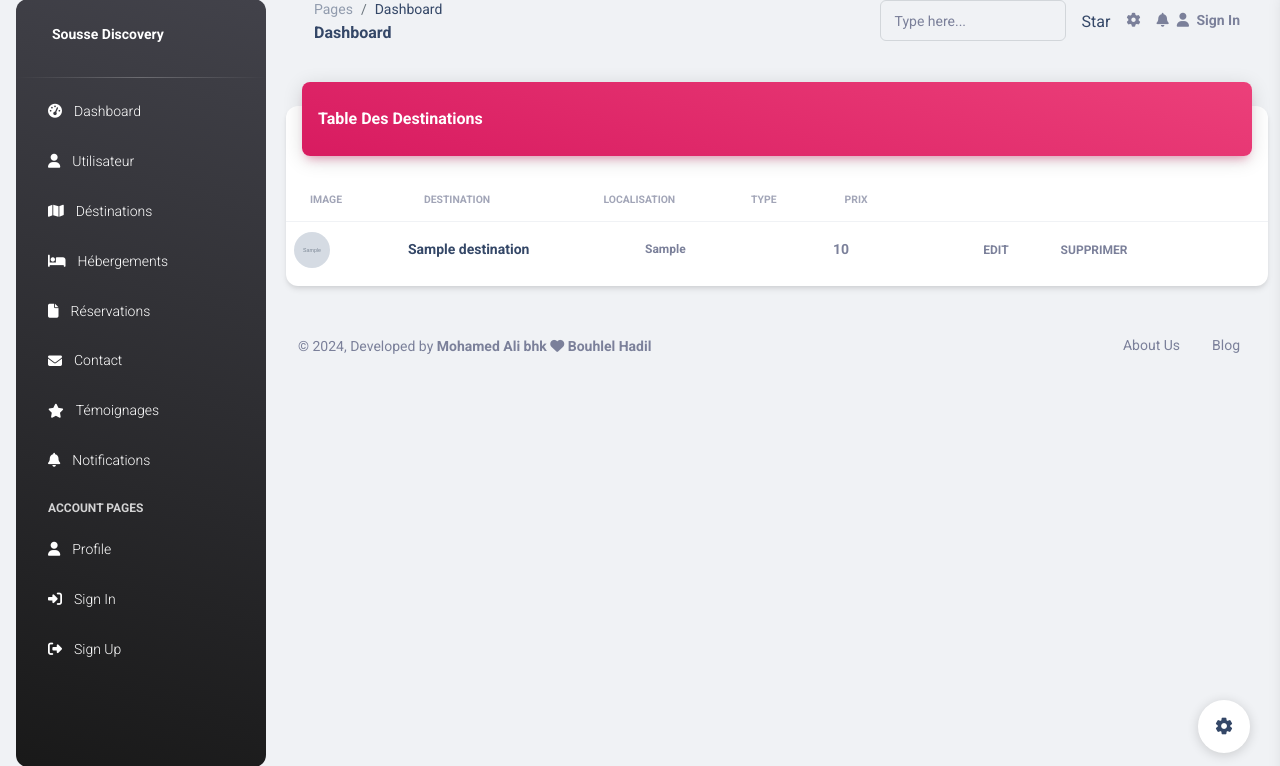
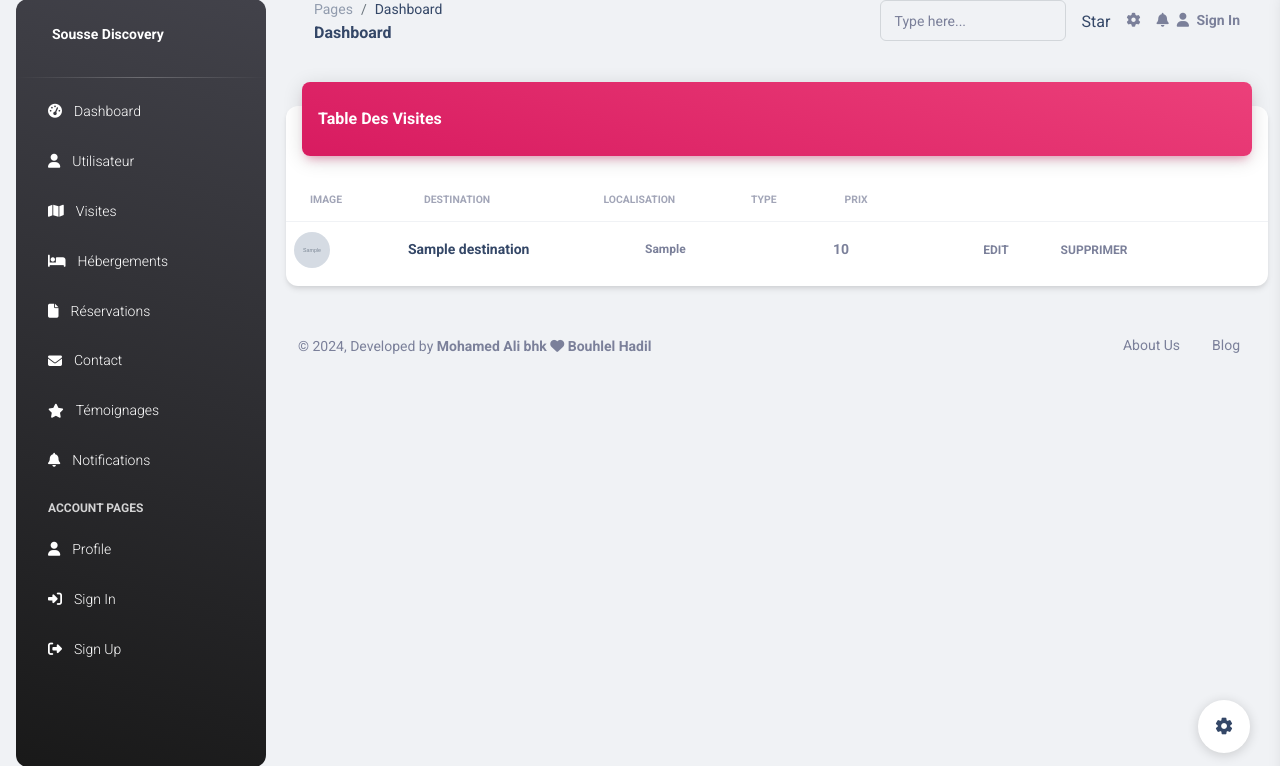
Before and after one commit to hadilbl/SousseDiscovery, a PHP site: page /connexion/destination.php in a window 1280 px wide. Shown: the part 17-783 px from the top of the page. Run offline with PHP 8.4, Linux system fonts and the light colour scheme; tables that the repository leaves empty or names only in its code hold one stand-in row (values such as "Sample post"); grey boxes marked "Sample" are stand-in pictures; some libraries are stand-ins or nearby versions.

Commit message:
modif destin

```diff
--- a/connexion/destination.php
+++ b/connexion/destination.php
@@ -24,7 +24,7 @@
         <div class="card my-4">
           <div class="card-header p-0 position-relative mt-n4 mx-3 z-index-2">
             <div class="bg-gradient-primary shadow-primary border-radius-lg pt-4 pb-3">
-              <h6 class="text-white text-capitalize ps-3">Table Des Destinations </h6>
+              <h6 class="text-white text-capitalize ps-3">Table Des Visites </h6>
             </div>
           </div>
           <div class="card-body px-0 pb-2">
--- a/connexion/navbarr.php
+++ b/connexion/navbarr.php
@@ -30,7 +30,7 @@
             <div class="text-white text-center me-2 d-flex align-items-center justify-content-center">
               <i class="fa fa-map"></i>
             </div>
-            <span class="nav-link-text ms-1">Déstinations</span>
+            <span class="nav-link-text ms-1">Visites</span>
           </a>
         </li>
         <li class="nav-item">
```
